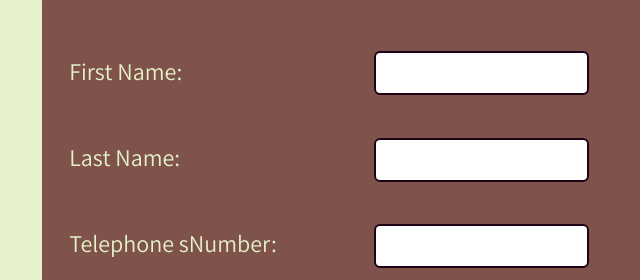
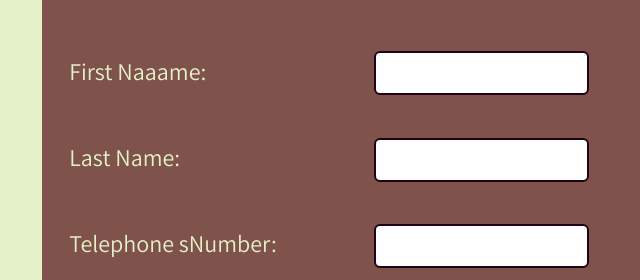
Before and after one commit to Yinkajay/phonie, a plain HTML site: page index.html in a window 1280 px wide. Shown: the part 166-446 px from the top of the page, 0-640 px from the left. Drawn offline with Linux system fonts and the light colour scheme.

Commit message:
Update index.html

```diff
--- a/index.html
+++ b/index.html
@@ -14,7 +14,7 @@
   <h1>Phonie <sup>+234</sup></h1>
   <div class="container">
       <form action="">
-        <label for="firstName">First Name:</label>
+        <label for="firstName">First Naaame:</label>
         <input type="text" id="firstName" name="firstName" pattern="[a-zA-Z]{0,}" > <br>
         <label for="lastName">Last Name:</label>
         <input type="text" id="lastName" name="lastName" pattern="[a-zA-Z]{0,}"> <br>
```
